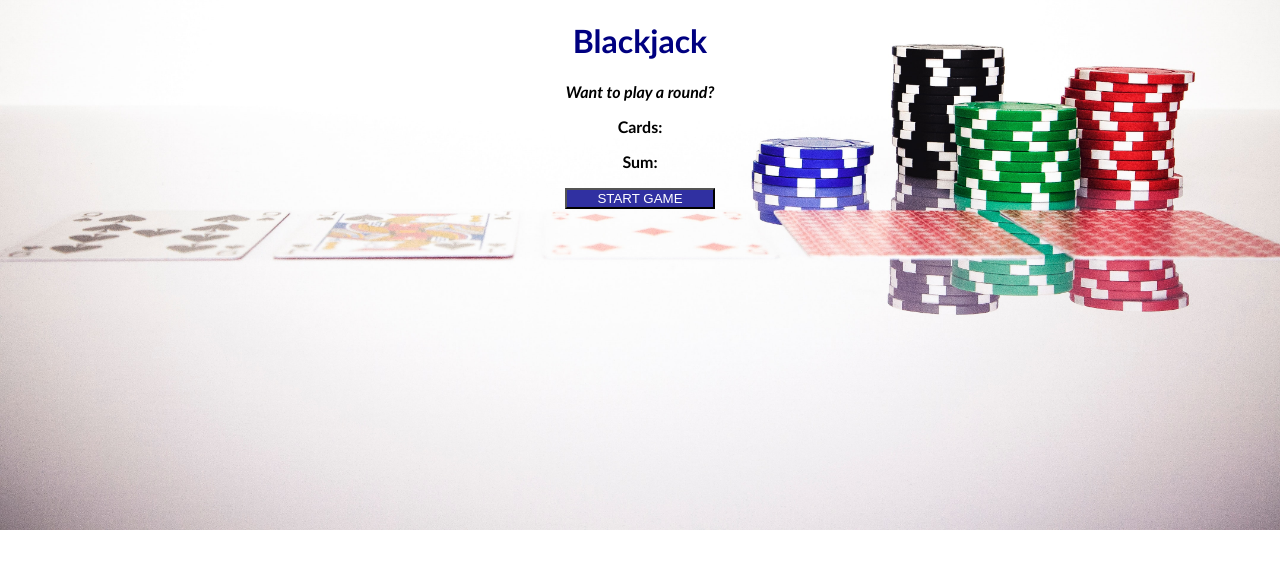
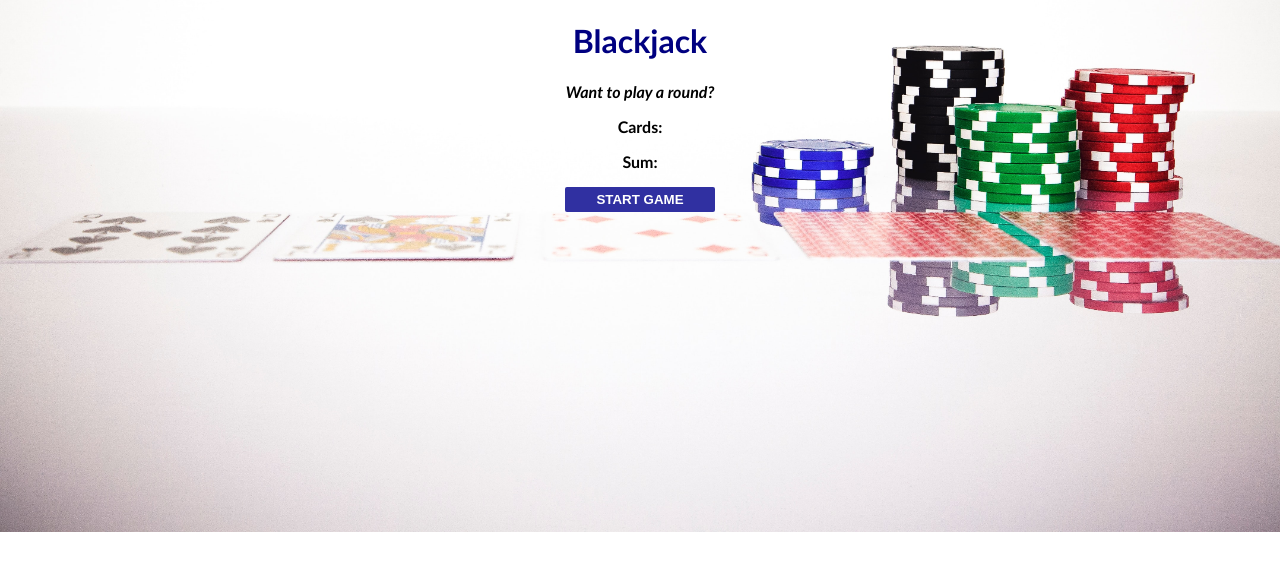
Before and after one commit to theRangeCoder/Blackjack-web-app, a plain HTML site: page index.html in a window 1280 px wide. Drawn offline with Linux system fonts and the light colour scheme.

Commit message:
Added the border specifications to the button

```diff
--- a/index.css
+++ b/index.css
@@ -20,4 +20,8 @@ h1 {
     color: white;
     background-color: rgb(48, 48, 161);
     width: 150px;
+    font-weight: bold;
+    padding: 5px 0px;
+    border: none; /* to remove the border of the button */
+    border-radius: 2px; /* to make the corners, a bit curved */
 }
```
